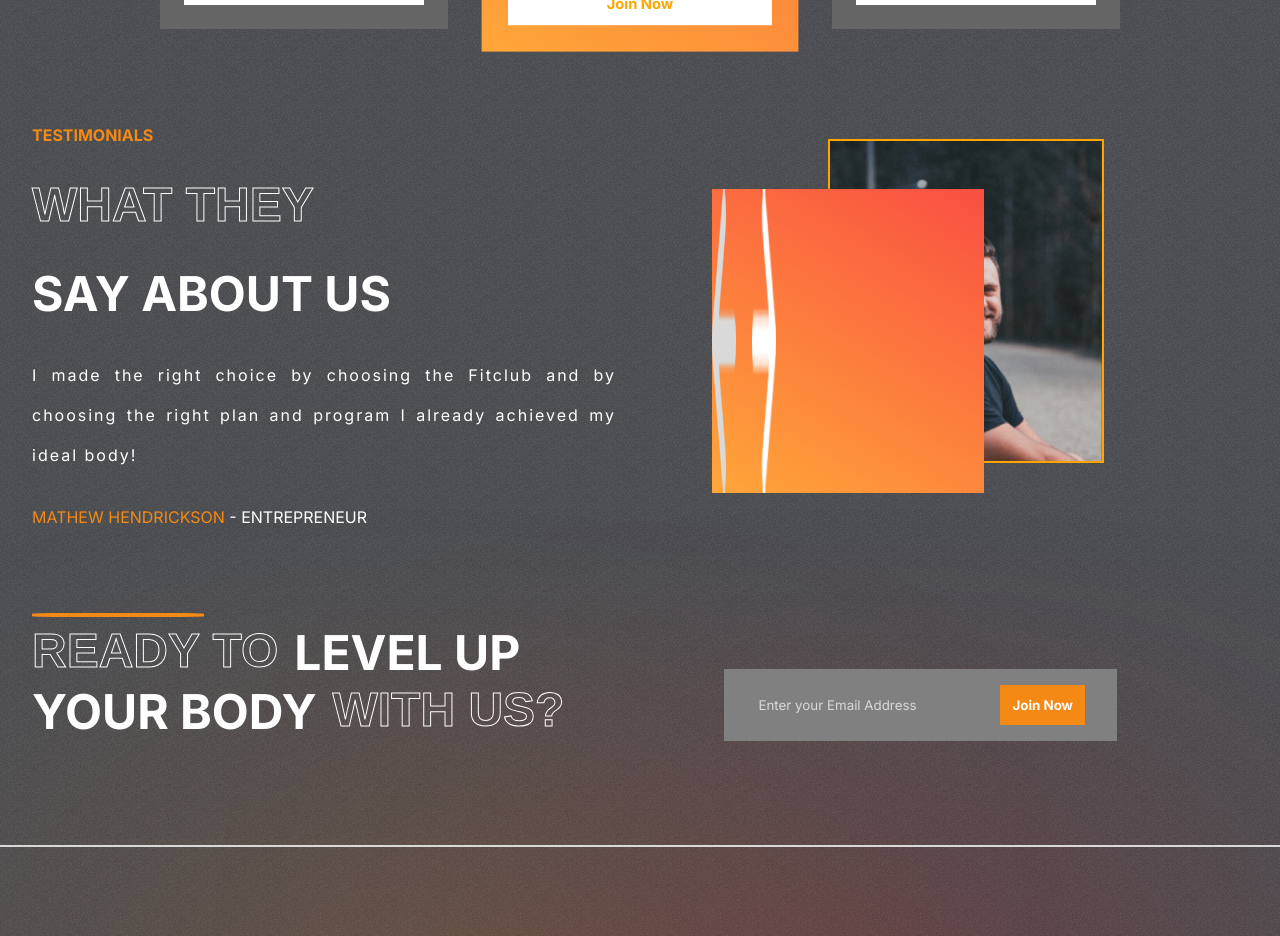
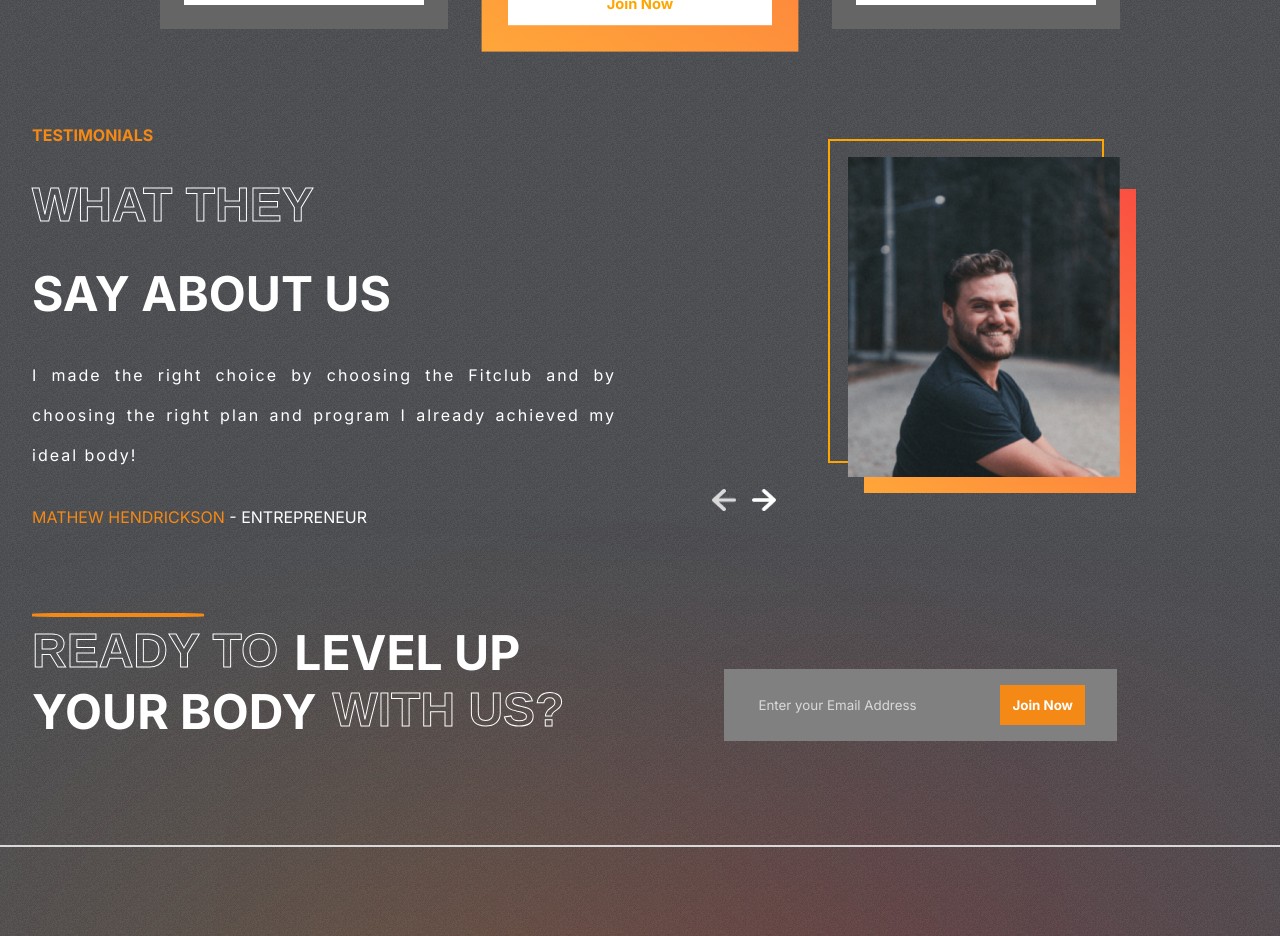
Before and after one commit to dnfarhana/Gym-Website-Using-React-JS, a React (Create React App) app: page / in a window 1280 px wide. Shown: the part 2500-3436 px from the top of the page. Built offline with nearby package versions, Linux system fonts and the light colour scheme; the HTML template or start-up script is replaced by a standard one.

Commit message:
update motion

```diff
--- a/package.json
+++ b/package.json
@@ -8,6 +8,7 @@
     "@testing-library/react": "^13.4.0",
     "@testing-library/user-event": "^13.5.0",
     "emailjs": "^4.0.1",
+    "framer-motion": "^8.5.5",
     "react": "^18.2.0",
     "react-dom": "^18.2.0",
     "react-scripts": "5.0.1",
--- a/src/components/Hero/Hero.jsx
+++ b/src/components/Hero/Hero.jsx
@@ -5,8 +5,10 @@ import hero_image from "../../assets/hero_image.png";
 import hero_image_back from "../../assets/hero_image_back.png";
 import Heart from "../../assets/heart.png";
 import Calories from "../../assets/calories.png";
+import {motion} from 'framer-motion';
 
 const Hero = () =>{
+    const transition = {type: 'spring', duration:3}
     return (
         <div className="hero">
             <div className="blur hero-blur"></div>
@@ -14,7 +16,11 @@ const Hero = () =>{
                 <Header/>
                 {/* the best ad */}
                 <div className="the-best-ad">
-                    <div></div>
+                    <motion.div
+                        initial = {{left: '240px'}}
+                        whileInView = {{left:'5px'}}
+                        transition = {{...transition, type: 'tween'}}>
+                    </motion.div>
                     <span>The best fitness club in the town</span>
                 </div>
                 {/* hero heading */}
@@ -54,24 +60,25 @@ const Hero = () =>{
             <div className="right-h">
                 <button className="btn">Join Now</button>
 
-                <div className="heart-rate">
+                <motion.div transition={transition} initial={{right: "-1rem"}} whileInView={{right: "4rem"}}
+                className="heart-rate">
                     <img src={Heart} alt="Heart" />
                     <span>Heart rate</span>
                     <span>116bpm</span>
-                </div>
+                </motion.div>
 
                 {/* hero images */}
                 <img src={hero_image} alt="" className="hero-image"/>
-                <img src={hero_image_back} alt="" className="hero-image-back"/>
+                <motion.img initial={{right:'11rem'}} whileInView={{right: '20rem'}} transition={transition} src={hero_image_back} alt="" className="hero-image-back"/>
 
                 {/* calories */}
-                <div className="calories">
+                <motion.div initial={{right: "37rem"}} whileInView={{right: "28rem"}} transition={transition} className="calories">
                     <img src={Calories} alt="" />
                     <div>
                         <span>Calories Burned</span>
                         <span>220 kcal</span>
                     </div>
-                </div>
+                </motion.div>
             </div>
         </div>
     );
--- a/src/components/Testimonials/Testimonials.jsx
+++ b/src/components/Testimonials/Testimonials.jsx
@@ -3,9 +3,11 @@ import './Testimonials.css';
 import {testimonialsData} from '../../data/testimonialsData';
 import leftArrow from '../../assets/leftArrow.png';
 import rightArrow from '../../assets/rightArrow.png';
+import {motion} from 'framer-motion';
+
 
 const Testimonials = () =>{
-
+    const transition = {type: "spring", duration: 3};
     const [selected, setSelected] = useState(0);
     const tLength = testimonialsData.length;
     return(
@@ -27,6 +29,8 @@ const Testimonials = () =>{
             <div></div>
             <div></div>
             <div className="right-t">
+                <motion.div initial={{opacity: 0, x:-100}} transition={{...transition,duration:2}} whileInView={{opacity:1, x:0}}></motion.div>
+                <motion.div initial={{opacity: 0, x:100}} transition={{...transition,duration:2}} whileInView={{opacity:1, x:0}}></motion.div>
                 <img src={testimonialsData[selected].image} alt="" />
                 <div className="arrows">
                     <img onClick={()=>{
```
Also changed, not shown: 1 other file (tests, documents, lock files or other folders).
